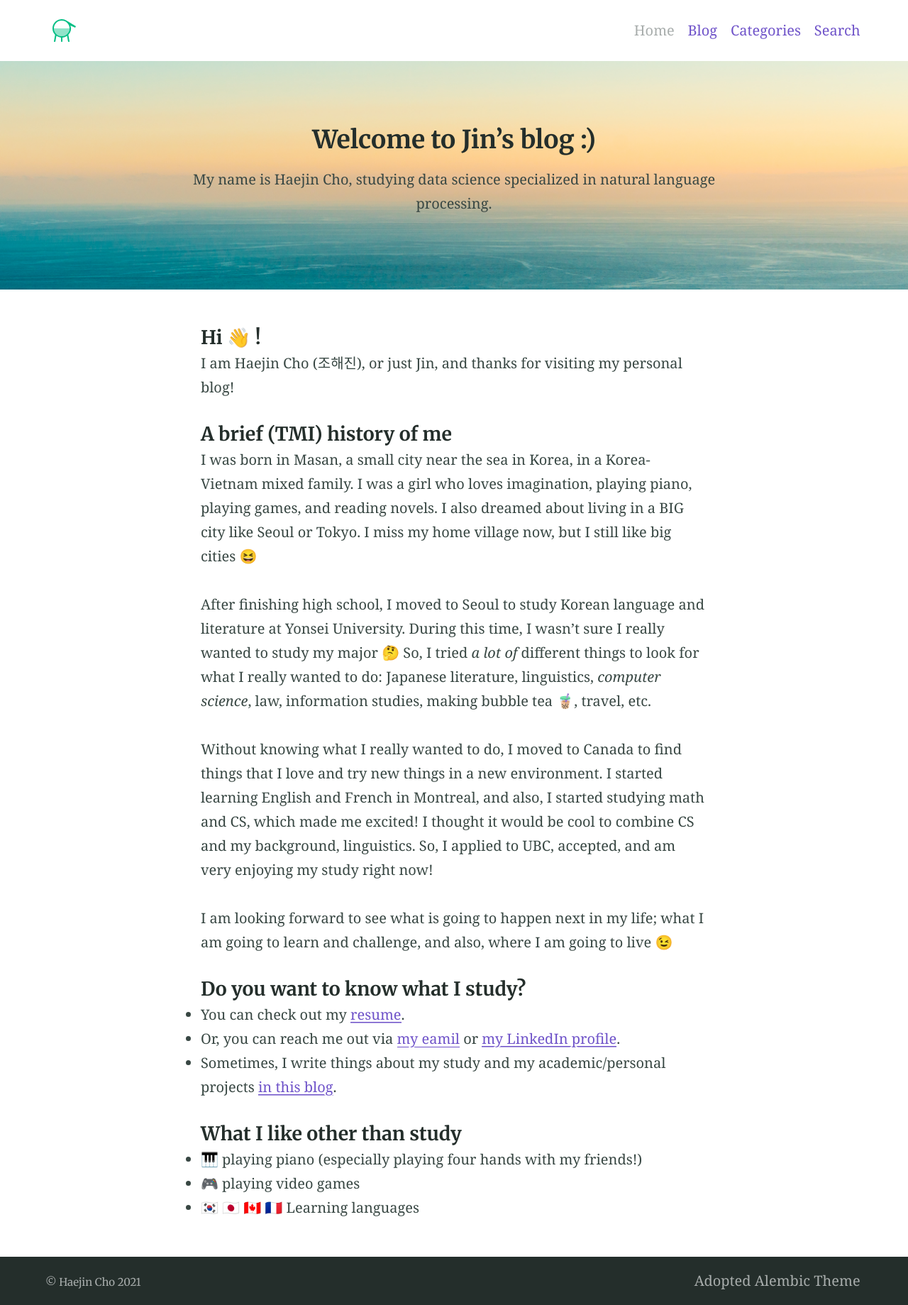
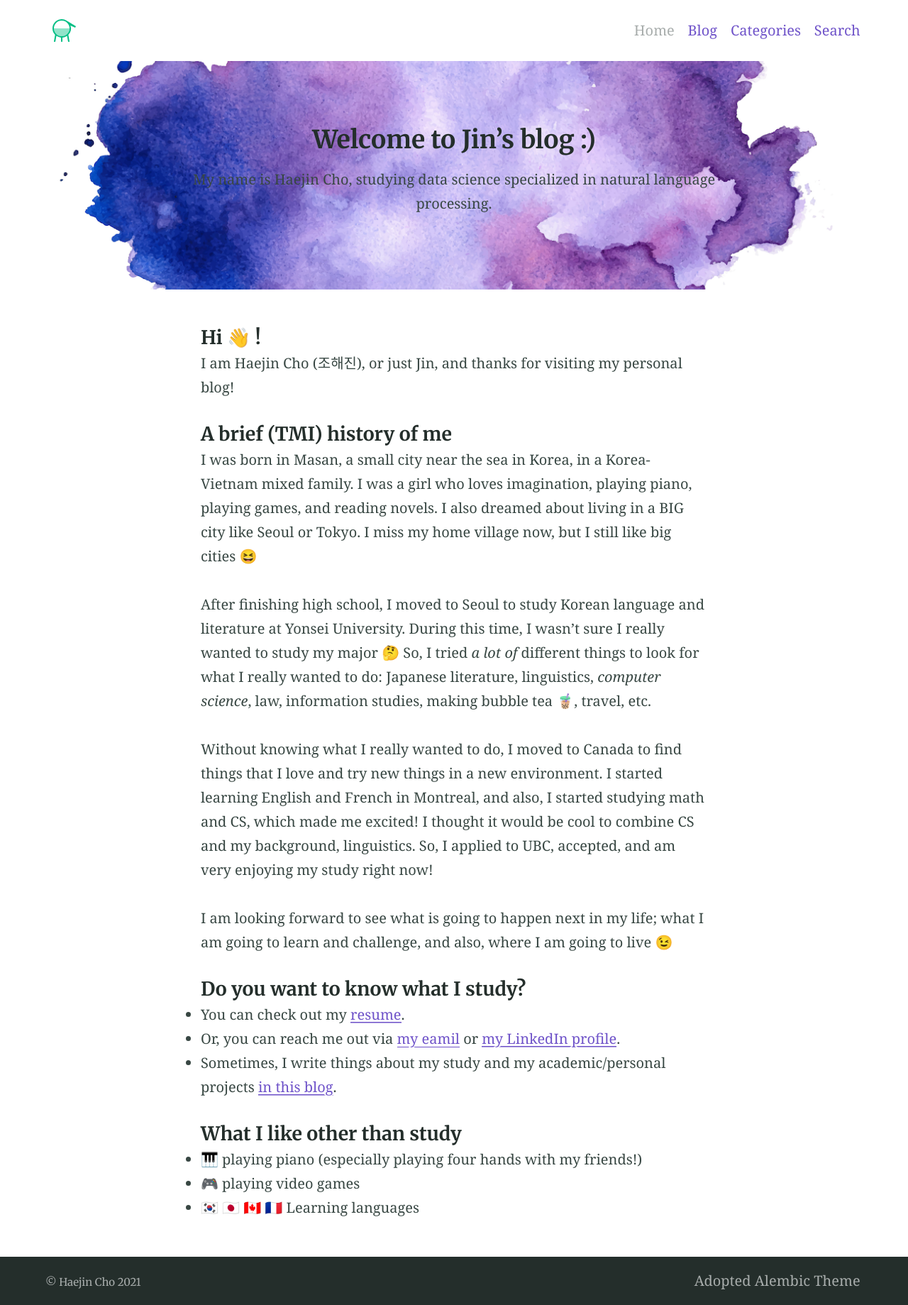
Before and after one commit to jinjin-tonic/jinjin-tonic.github.io, a Jekyll site: the page built from index.md, in a window 1280 px wide. Shown: the whole page at 71% size. Built offline with Jekyll 4.4.1, drawn with Linux system fonts in a browser that asks for light colours.

Commit message:
update background

```diff
--- a/index.md
+++ b/index.md
@@ -3,7 +3,7 @@ title:
 feature_text: |
   ## Welcome to Jin's blog :)
   My name is Haejin Cho, studying data science specialized in natural language processing.
-feature_image: "background.png"
+feature_image: "background2.png"
 # excerpt: "Something"
 ---
 
```
Also changed, not shown: background2.png (added).
